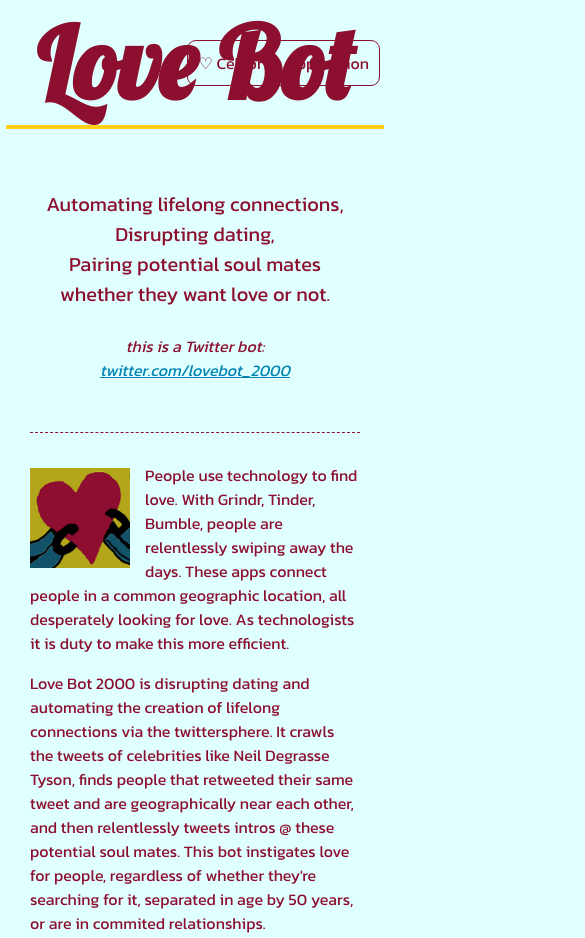
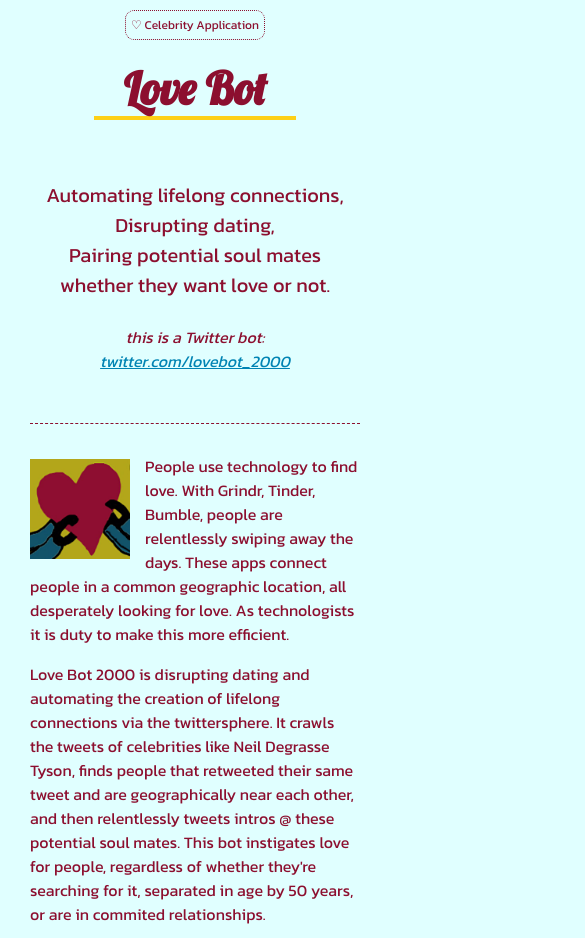
Before and after one commit to aberke/love-bot, a plain HTML site: page index.html in a window 390 px wide. Shown: the top 938 px of the page, 585 px wide, since content can reach past the window. Drawn offline with Linux system fonts and the light colour scheme.

Commit message:
made landing page mobile friendly

```diff
--- a/index.html
+++ b/index.html
@@ -18,8 +18,10 @@
 <body>
 
 	<header>
+		<span id="apply-btn-container">
+			<a class="apply-btn" href="#celeb-application">&#9825; Celebrity Application</a>
+		</span>
 		<h1 id="title" class="cursive">Love Bot</h1>
-		<a class="apply-btn" href="#celeb-application">&#9825; Celebrity Application</a>
 	</header>
 
 	<div id="content">
@@ -62,7 +64,7 @@
 			<h2 class="sub-title cursive">Watch Love Unfold</h2>
 			<a href="https://twitter.com/lovebot_2000">twitter.com/lovebot_2000</a>
 
-			<img width="600px" src="static/img/love-connection-screenshot.png" />
+			<img src="static/img/love-connection-screenshot.png" />
 		</section>
 
 
@@ -82,7 +84,7 @@
 			</div>
 
 			<div id="celeb-application-form-container">
-				<iframe src="https://docs.google.com/forms/d/e/1FAIpQLScTY8HFsifsG-7q9dNLQ7bdobN4Za7fMJ4FQ26b4JQkJ_3-0A/viewform?embedded=true" width="760" height="800" frameborder="0" marginheight="0" marginwidth="0">Loading...</iframe>
+				<iframe src="https://docs.google.com/forms/d/e/1FAIpQLScTY8HFsifsG-7q9dNLQ7bdobN4Za7fMJ4FQ26b4JQkJ_3-0A/viewform?embedded=true" width="100%" height="800" frameborder="0" marginheight="0" marginwidth="0">Loading...</iframe>
 			</div>
 		</section>
 	</div>
--- a/static/index.css
+++ b/static/index.css
@@ -15,12 +15,16 @@ Twitter Dark Blue: #0084b4
 
 */
 
+html {
+	width: 100%;
+}
 
 body {
 
 	/*clear*/
 	padding: 0;
 	margin: 0;
+	width: 100%;
 
 	background-color: #E0FFFF;
 }
@@ -89,7 +93,6 @@ section {
 	margin: auto;
 	text-align: center;
 	font-size: 70px;
-
 }
 
 .apply-btn {
@@ -108,6 +111,8 @@ section {
 }
 
 #content {
+	/*handle mobile*/
+	width: auto;
     max-width: 900px;
     margin: auto;
     padding: 30px;
@@ -136,8 +141,6 @@ section {
 
 section#testimonials {
 	border-top: 3px solid #FDD017;
-    padding-left: 50px;
-    padding-right: 50px;
     text-align: center;
 }
 
@@ -172,7 +175,8 @@ section#testimonials {
 }
 
 #proof img {
-    width: auto;
+	/*width mobile friendly */
+    width: 95%;
     max-width: 800px;
     margin: auto;
     display: block;
@@ -202,6 +206,8 @@ section#testimonials {
 }
 
 footer {
+	width: auto;
+
 	padding: 40px;
 	background-color: #8c0f2f;
 	border-top: 4px solid #FDD017;
@@ -211,3 +217,25 @@ footer {
 footer a {
 	color: #FDD017;
 }
+
+
+@media (max-width: 800px) {
+	#title, .sub-title {
+		font-size: 45px;
+	}
+
+	#apply-btn-container {
+		display: block;
+		padding: 10px;
+		margin-bottom: 10px;
+		text-align: center;
+	}
+	.apply-btn {
+		position: inherit;
+		display: inline-block;
+		font-size: 12px;
+		padding: 5px;
+		border-style: dotted;
+	}
+
+}
```
